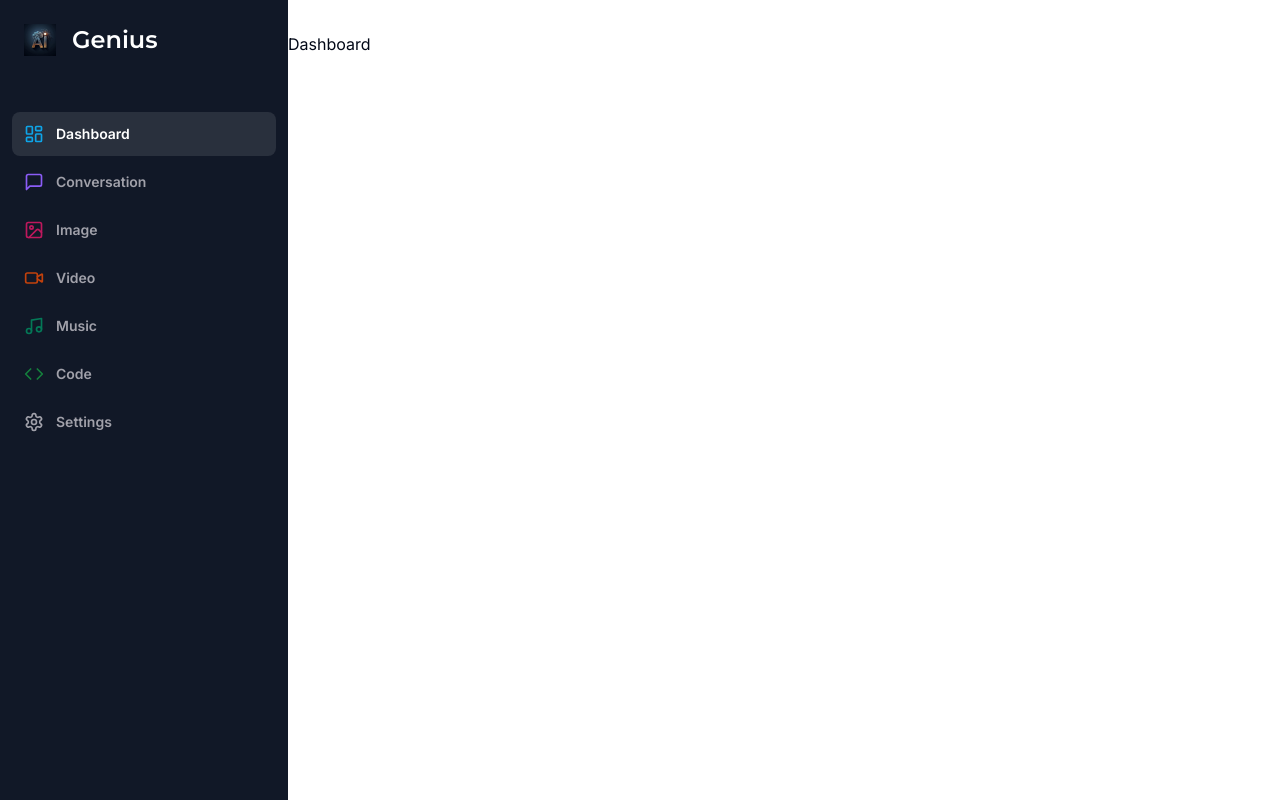
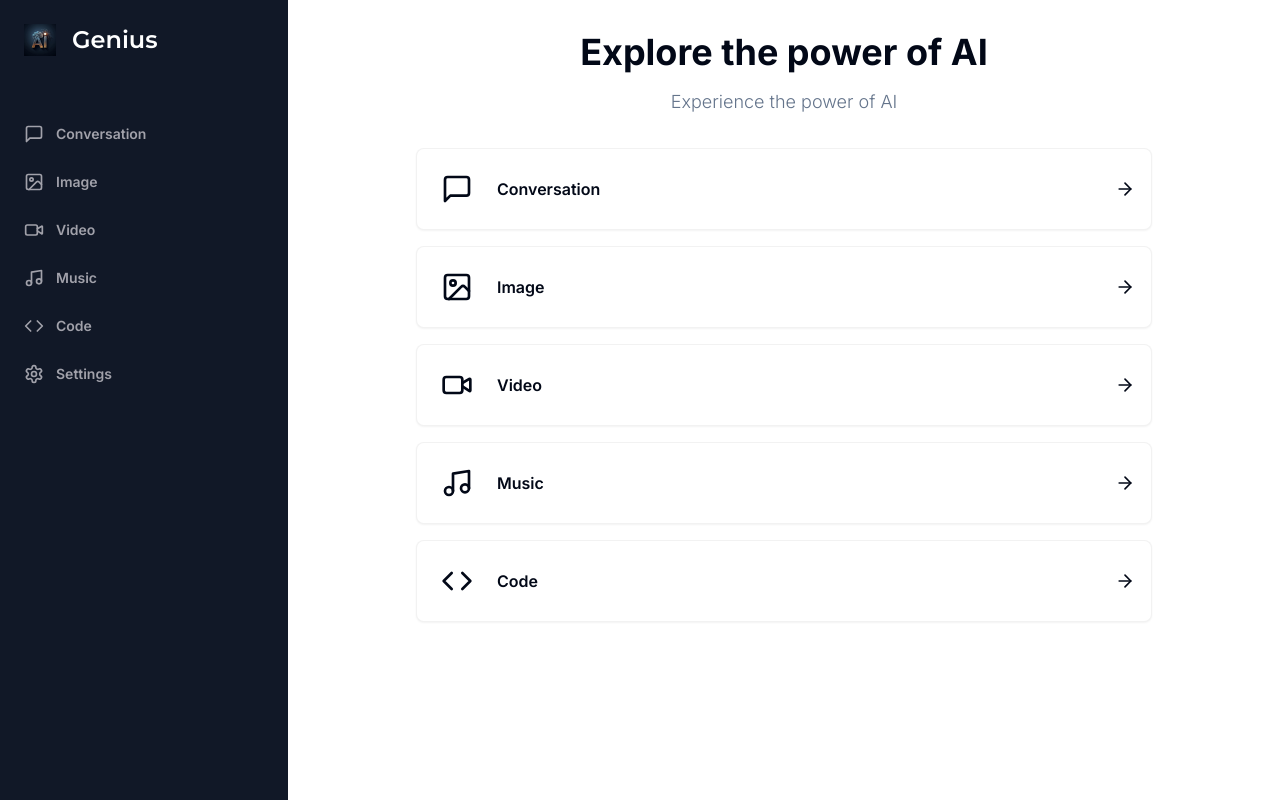
Before and after one commit to nathsouzadev/ai-saas, a Next.js app: page /dashboard in a window 1280 px wide. Built offline with nearby package versions, Linux system fonts and the light colour scheme.

Commit message:
[FEAT]create dashboard

```diff
--- a/app/(dashboard)/(routes)/dashboard/page.tsx
+++ b/app/(dashboard)/(routes)/dashboard/page.tsx
@@ -1,7 +1,44 @@
+"use client";
+
+import { tools } from "@/app/routes";
+import { Card } from "@/components/ui/card";
+import { cn } from "@/lib/utils";
+import { ArrowRight } from "lucide-react";
+import { useRouter } from "next/navigation";
+
 export default function DashboardPage() {
+  const router = useRouter();
   return (
     <div>
-      <p>Dashboard</p>
+      <div className="mb-8 space-y-4">
+        <h2 className="text-3xl md:text-4xl font-bold text-center">
+          Explore the power of AI
+        </h2>
+        <p className="text-muted-foreground font-light text-sm md:text-lg text-center">
+          Experience the power of AI
+        </p>
+      </div>
+      <div className="px-4 md:px-20 lg:px-32 space-y-4">
+        {tools.map((tool) => {
+          return (
+            <Card
+              onClick={() => router.push(tool.href)}
+              key={tool.href}
+              className="p-4 border-black/5 flex items-center justify-between hover:shadow-md transition cursor-pointer"
+            >
+              <div className="flex items-center gap-x-4">
+                <div
+                  className={cn("p-2 w-fit rounded-md", `bg-${tool.color}/10`)}
+                >
+                  <tool.icon className={cn("w-8 h-8", `text-${tool.color}`)} />
+                </div>
+                <div className="font-semibold">{tool.label}</div>
+              </div>
+              <ArrowRight className="w-5 h-5" />
+            </Card>
+          );
+        })}
+      </div>
     </div>
   );
 }
--- /dev/null
+++ b/app/routes.ts
@@ -0,0 +1,58 @@
+import {
+  Code,
+  ImageIcon,
+  LucideIcon,
+  MessageSquare,
+  MusicIcon,
+  Settings,
+  VideoIcon,
+} from "lucide-react";
+
+interface IRoutes {
+  label: string;
+  icon: LucideIcon;
+  href: string;
+  color?: string;
+}
+
+export const tools: IRoutes[] = [
+  {
+    label: "Conversation",
+    icon: MessageSquare,
+    color: "violet-500",
+    href: "/conversation",
+  },
+  {
+    label: "Image",
+    icon: ImageIcon,
+    href: "/image",
+    color: "pink-700",
+  },
+  {
+    label: "Video",
+    icon: VideoIcon,
+    href: "/video",
+    color: "orange-700",
+  },
+  {
+    label: "Music",
+    icon: MusicIcon,
+    href: "/music",
+    color: "emerald-700",
+  },
+  {
+    label: "Code",
+    icon: Code,
+    href: "/code",
+    color: "green-700",
+  },
+];
+
+export const routes: IRoutes[] = [
+  ...tools,
+  {
+    label: "Settings",
+    icon: Settings,
+    href: "/settings",
+  },
+];
--- a/components/sidebar.tsx
+++ b/components/sidebar.tsx
@@ -1,61 +1,18 @@
 "use client";
 
+import { routes } from "@/app/routes";
 import { cn } from "@/lib/utils";
-import { Code, ImageIcon, LayoutDashboard, MessageSquare, MusicIcon, Settings, VideoIcon } from "lucide-react";
 import { Montserrat } from "next/font/google";
 import Image from "next/image";
 import Link from "next/link";
 import { usePathname } from "next/navigation";
-import path from "path";
 
 const montserrat = Montserrat({ weight: "600", subsets: ["latin"] });
 
-const routes = [
-  {
-    label: "Dashboard",
-    icon: LayoutDashboard,
-    href: "/dashboard",
-    color: "text-sky-500",
-  },
-  {
-    label: "Conversation",
-    icon: MessageSquare,
-    href: "/conversation",
-    color: "text-violet-500",
-  },
-  {
-    label: "Image",
-    icon: ImageIcon,
-    href: "/image",
-    color: "text-pink-700",
-  },
-  {
-    label: "Video",
-    icon: VideoIcon,
-    href: "/video",
-    color: "text-orange-700",
-  },
-  {
-    label: "Music",
-    icon: MusicIcon,
-    href: "/music",
-    color: "text-emerald-700",
-  },
-  {
-    label: "Code",
-    icon: Code,
-    href: "/code",
-    color: "text-green-700",
-  },
-  {
-    label: "Settings",
-    icon: Settings,
-    href: "/settings"
-  }
-];
-
 const Sidebar = () => {
   const pathName = usePathname();
+
+  console.log(routes)
 
   return (
     <div className="space-y-4 py-4 flex flex-col h-full bg-[#111827] text-white">
--- /dev/null
+++ b/components/ui/card.tsx
@@ -0,0 +1,79 @@
+import * as React from "react"
+
+import { cn } from "@/lib/utils"
+
+const Card = React.forwardRef<
+  HTMLDivElement,
+  React.HTMLAttributes<HTMLDivElement>
+>(({ className, ...props }, ref) => (
+  <div
+    ref={ref}
+    className={cn(
+      "rounded-lg border bg-card text-card-foreground shadow-sm",
+      className
+    )}
+    {...props}
+  />
+))
+Card.displayName = "Card"
+
+const CardHeader = React.forwardRef<
+  HTMLDivElement,
+  React.HTMLAttributes<HTMLDivElement>
+>(({ className, ...props }, ref) => (
+  <div
+    ref={ref}
+    className={cn("flex flex-col space-y-1.5 p-6", className)}
+    {...props}
+  />
+))
+CardHeader.displayName = "CardHeader"
+
+const CardTitle = React.forwardRef<
+  HTMLParagraphElement,
+  React.HTMLAttributes<HTMLHeadingElement>
+>(({ className, ...props }, ref) => (
+  <h3
+    ref={ref}
+    className={cn(
+      "text-2xl font-semibold leading-none tracking-tight",
+      className
+    )}
+    {...props}
+  />
+))
+CardTitle.displayName = "CardTitle"
+
+const CardDescription = React.forwardRef<
+  HTMLParagraphElement,
+  React.HTMLAttributes<HTMLParagraphElement>
+>(({ className, ...props }, ref) => (
+  <p
+    ref={ref}
+    className={cn("text-sm text-muted-foreground", className)}
+    {...props}
+  />
+))
+CardDescription.displayName = "CardDescription"
+
+const CardContent = React.forwardRef<
+  HTMLDivElement,
+  React.HTMLAttributes<HTMLDivElement>
+>(({ className, ...props }, ref) => (
+  <div ref={ref} className={cn("p-6 pt-0", className)} {...props} />
+))
+CardContent.displayName = "CardContent"
+
+const CardFooter = React.forwardRef<
+  HTMLDivElement,
+  React.HTMLAttributes<HTMLDivElement>
+>(({ className, ...props }, ref) => (
+  <div
+    ref={ref}
+    className={cn("flex items-center p-6 pt-0", className)}
+    {...props}
+  />
+))
+CardFooter.displayName = "CardFooter"
+
+export { Card, CardHeader, CardFooter, CardTitle, CardDescription, CardContent }
```
